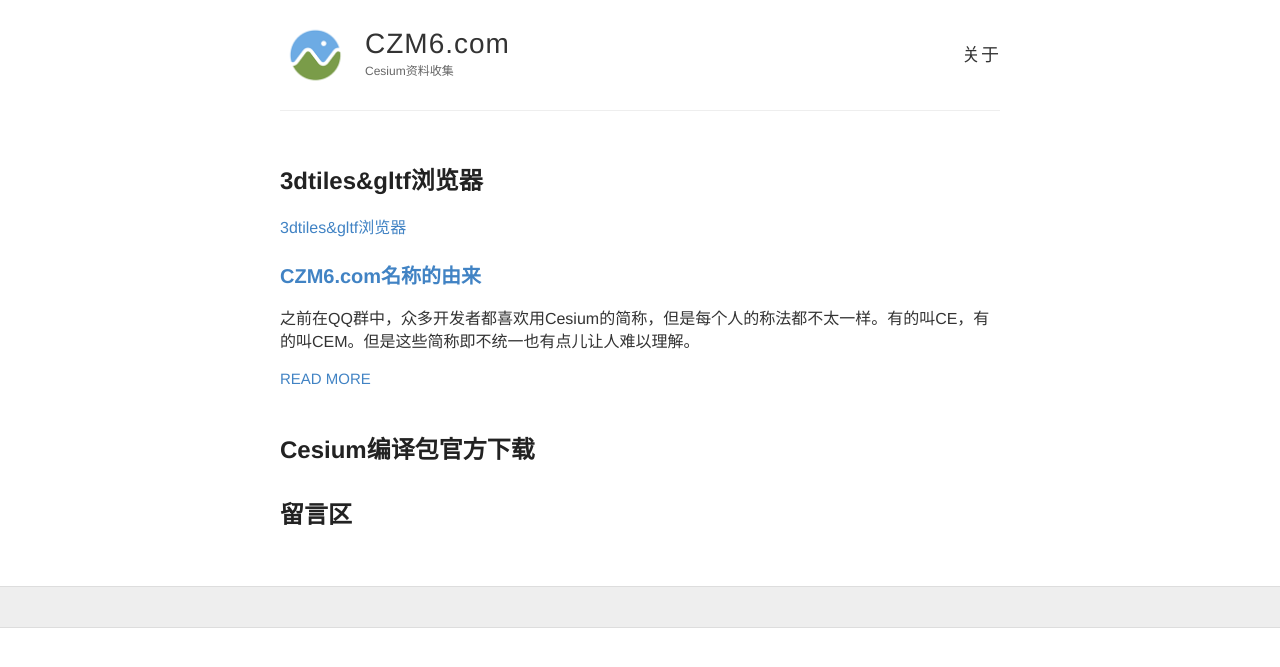
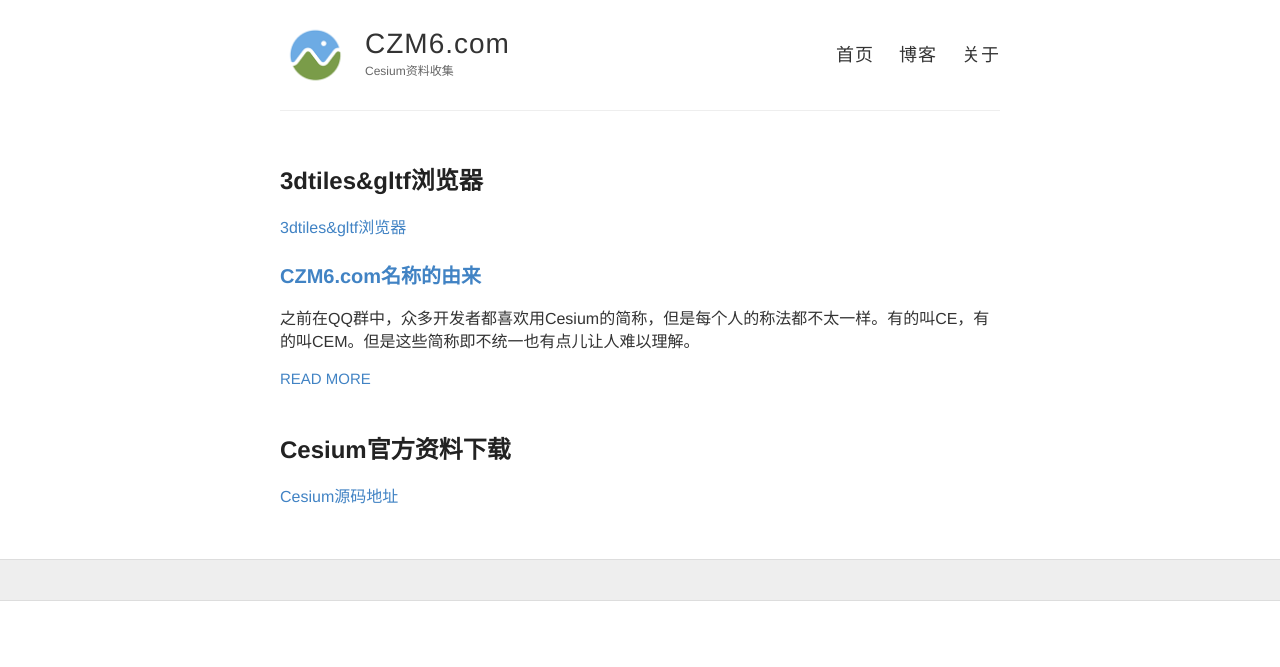
Before and after one commit to vtxf/czm6, a Jekyll site: the page built from index.html, in a window 1280 px wide. Shown: the top 667 px of the page. Built offline with Jekyll 4.4.1, drawn with Linux system fonts in a browser that asks for light colours; comment, search, counter and statistics services are not loaded.

```diff
--- a/_layouts/default.html
+++ b/_layouts/default.html
@@ -38,7 +38,8 @@
           </div>
 
           <nav>
-            <!-- <a href="{{ site.baseurl }}/">Blog</a> -->
+            <a href="{{ site.baseurl }}/">首页</a>
+            <a href="{{ site.baseurl }}/blog">博客</a>
             <a href="{{ site.baseurl }}/about">关于</a>
           </nav>
         </header>
--- a/index.html
+++ b/index.html
@@ -22,8 +22,10 @@
     {% endfor %}
 </div>
 
-<h1>Cesium编译包官方下载</h1>
-<div id="czmlst">
+<h1>Cesium官方资料下载</h1>
+<div id="czms">
+    <a href="https://github.com/AnalyticalGraphicsInc/cesium" target="blank">Cesium源码地址</a>
+    <p id=czmlst></p>
 </div>
 
 <script>
@@ -44,7 +46,7 @@
                     var ldate = date.toLocaleDateString();
                     var sizeStr = '' + (zipAsset.size / 1024.0 / 1024.0).toFixed(1);
                     czmlstDiv.innerHTML =
-                        `Cesium最新版:&nbsp${lrj.tag_name}(${ldate})&nbsp&nbsp&nbsp<a title='点击下载' href='${zipAsset.browser_download_url}'>zip包下载(${sizeStr}M)</a>&nbsp&nbsp&nbsp<a href="${html_url}" target="blank">官方说明</a><br>` +
+                        `Cesium最新版:&nbsp${lrj.tag_name}(${ldate})&nbsp&nbsp&nbsp<a title='点击下载' href='${zipAsset.browser_download_url}'>zip包下载(${sizeStr}M)</a>&nbsp&nbsp&nbsp<a href="${html_url}" target="blank">官方说明</a>` +
                         `<br>更多<a href='t/18/czms/index.html'>下载</a>`
                 } else {
                     czmlstDiv.innerHTML = '获取最新版本信息失败！可能因为操作过于频繁！';
@@ -52,27 +54,5 @@
             });
     }
 
-    var czmList = 'https://github.com/AnalyticalGraphicsInc/cesium/releases';
-
     getCzmLastReleaseJsonInfoUrl();
 </script>
-
-<!-- <script src="//cdn1.lncld.net/static/js/3.0.4/av-min.js"></script>
-<script src='//unpkg.com/valine/dist/Valine.min.js'></script>
-
-<h1>留言区</h1>
-<div id="vcomments"></div>
-<script>
-    new Valine({
-        el: '#vcomments',
-        appId: 'nCkVkWJxtvg0eVAPGGTqUyes-gzGzoHsz',
-        appKey: 'q3GXE9Jx2WN9Us4jGPUlhBmq',
-        notify: false,
-        verify: false,
-        avatar: 'mp',
-        placeholder: '如果您对网站或者文章有意见或建议，请在此处留言。',
-        meta: ['nick','mail']
-    })
-</script> -->
-
-{% include valine.html %}
```
Also changed, not shown: about.md (+2 -0 lines), blog.html (added, +20 -0 lines).
